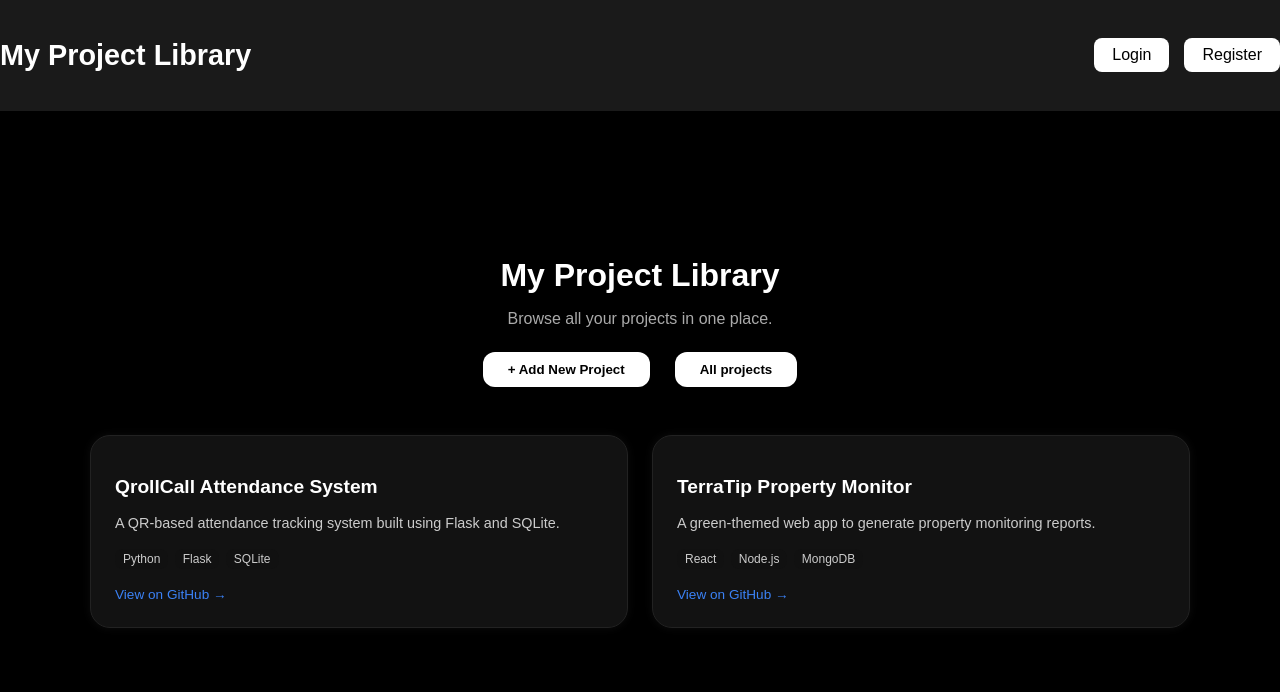
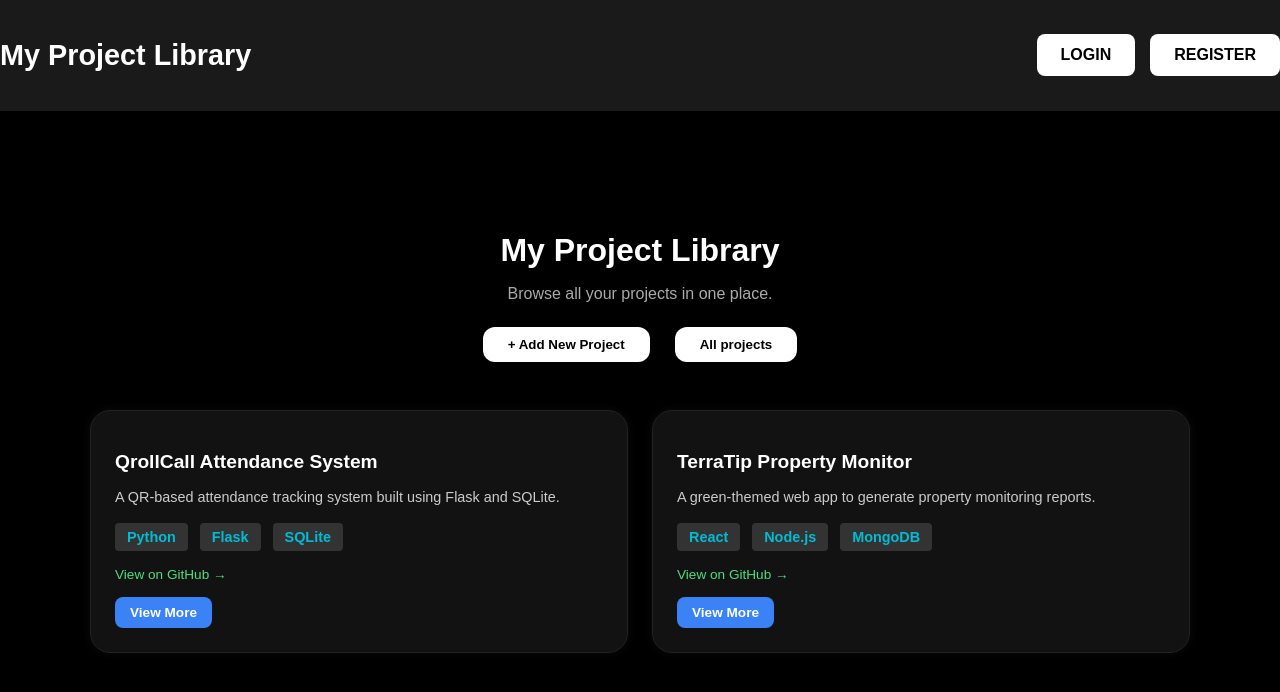
Before and after one commit to SiddhantBelkhede/ETP-Group-Project, a React (Vite) app: page / in a window 1280 px wide. Shown: the top 692 px of the page. Built offline with nearby package versions, Linux system fonts and the light colour scheme.

Commit message:
Commit from Riya

```diff
--- a/src/App.jsx
+++ b/src/App.jsx
@@ -2,6 +2,7 @@ import { BrowserRouter as Router, Routes, Route } from "react-router-dom";
 import AddProject from "./pages/AddProject";
 import HomePage from "./pages/HomePage";
 import AllProject from "./pages/AllProject";
+import ProjectDetailPage from "./pages/ProjectDetailPage";
 
 
 function App() {
@@ -12,7 +13,8 @@ function App() {
         <Routes>
           <Route path="/" element={<HomePage />} />
           <Route path="/add-project" element={<AddProject />} />
-          <Route path="/all-project" element={<AddProject />} />
+          <Route path="/all-project" element={<AllProject />} />
+           <Route path="/projects/:id" element={<ProjectDetailPage />} />
         </Routes>
       </Router>
     </>
--- a/src/hp.css
+++ b/src/hp.css
@@ -180,3 +180,60 @@ body {
     background-color: #d9d9d9;
     color: #000;
 }
+
+
+/* --- CODE TO ADD TO THE END OF hp.css --- */
+
+/* ===== View More Button (New Style) ===== */
+.view-more-btn {
+    /* Use a clear, but darker accent color to contrast with the light header buttons */
+    background-color: #3b82f6; /* Matching your existing project-link color */
+    color: white;
+
+    padding: 8px 15px;
+    border: none;
+    border-radius: 8px; /* Slightly rounder to match header buttons */
+    cursor: pointer;
+    font-size: 0.85rem;
+    font-weight: 600;
+
+    /* Layout */
+    display: inline-block;
+    width: auto;
+    margin-top: 10px;
+
+    /* Transitions for interactivity */
+    transition: background-color 0.2s, transform 0.1s;
+}
+
+.view-more-btn:hover {
+    background-color: #2563eb; /* Slightly darker blue on hover */
+    transform: translateY(-1px); /* Slight lift effect */
+}
+
+/* ===== GitHub Link (Project Link) - Adjustment for better theme integration ===== */
+/* This section overrides the previous .project-link to make it look less like a default blue link */
+.project-card .project-link {
+    color: #4ade80; /* Use a light green accent for a 'tech' feel (alternative to blue) */
+    text-decoration: none;
+    font-weight: 500; /* Lighter weight for subtlety */
+    display: block;
+    margin-top: 10px;
+    margin-bottom: 5px;
+    font-size: 0.85rem; /* Match button font size */
+    transition: color 0.3s;
+}
+
+.project-card .project-link:hover {
+    color: #86efac; /* Lighter green on hover */
+    text-decoration: underline;
+}
+
+/* Optional: If you want the tech badges to pop a bit more */
+.tech-badge {
+    background: #222; /* Slightly darker than card background */
+    color: #93c5fd; /* Light blue/cyan for a subtle tech badge color */
+    border-radius: 4px;
+    padding: 3px 8px;
+    font-size: 0.75rem;
+}
--- a/src/pages/HomePage.jsx
+++ b/src/pages/HomePage.jsx
@@ -70,6 +70,13 @@ function HomePage() {
             >
               View on GitHub →
             </a>
+               <button
+ className="view-more-btn"
+ onClick={() => navigate(`/projects/${project.id}`)}
+ >
+ View More
+ </button>
+
           </div>
         ))}
       </div>
--- /dev/null
+++ b/src/pages/ProjectDetailPage.jsx
@@ -0,0 +1,133 @@
+// pages/ProjectDetailPage.jsx
+
+import React, { useState, useEffect } from "react";
+import { useParams, useNavigate } from "react-router-dom";
+import "./projectDetail.css"; // Create this CSS file
+
+function ProjectDetailPage() {
+  const { id } = useParams(); // Gets the 'id' from the URL route: /projects/:id
+  const navigate = useNavigate();
+  const [project, setProject] = useState(null);
+  const [loading, setLoading] = useState(true);
+  const [error, setError] = useState(null);
+
+  // Placeholder for user authentication logic
+  // In a real MERN app, this would come from a global state/context
+  const currentUserId = "your_logged_in_user_id"; // Replace with actual logic
+
+  useEffect(() => {
+    const fetchProject = async () => {
+      try {
+        // You'll replace this with your actual MERN API endpoint
+        // Example: http://localhost:5000/api/projects/1
+        const response = await fetch(`http://localhost:5000/api/projects/${id}`);
+
+        if (!response.ok) {
+          throw new Error("Project not found");
+        }
+
+        const data = await response.json();
+        setProject(data);
+
+      } catch (err) {
+        setError(err.message);
+      } finally {
+        setLoading(false);
+      }
+    };
+
+    fetchProject();
+  }, [id]);
+
+  if (loading) {
+    return <div className="detail-container">Loading project details...</div>;
+  }
+
+  if (error || !project) {
+    return <div className="detail-container error">Error: {error || "Project not found."}</div>;
+  }
+
+  // This is a placeholder for checking if the current user is the project owner
+  // You would compare currentUserId with project.ownerId (or similar field)
+  const isOwner = project.ownerId === currentUserId;
+
+  // --- Handler functions for Edit/Delete (will require separate components/logic) ---
+  const handleEdit = () => {
+    // Navigate to an Edit Project page, passing the project ID
+    navigate(`/edit-project/${project._id}`);
+  };
+
+  const handleDelete = async () => {
+    if (window.confirm(`Are you sure you want to delete "${project.title}"?`)) {
+      try {
+        // Replace with your actual DELETE API endpoint
+        const response = await fetch(`http://localhost:5000/api/projects/${project._id}`, {
+          method: 'DELETE',
+        });
+
+        if (response.ok) {
+          alert("Project deleted successfully!");
+          navigate("/all-project"); // Redirect to the All Projects page
+        } else {
+          alert("Failed to delete project.");
+        }
+      } catch (err) {
+        alert("An error occurred during deletion.");
+      }
+    }
+  };
+
+
+  return (
+    <div className="detail-container">
+      <h1 className="project-title">{project.title}</h1>
+      <p className="project-owner">**Owner:** {project.ownerName || "N/A"}</p>
+
+      <div className="project-section">
+        <h2>Description</h2>
+        <p className="project-description">{project.description}</p>
+      </div>
+
+      <div className="project-section">
+        <h2>Tech Stack</h2>
+        <div className="tech-badges">
+          {project.technologies?.map((tech, i) => (
+            <span key={i} className="tech-badge">
+              {tech}
+            </span>
+          ))}
+        </div>
+      </div>
+
+      <div className="project-section">
+        <h2>Resources</h2>
+        <a
+          href={project.githubLink}
+          target="_blank"
+          rel="noopener noreferrer"
+          className="github-link"
+        >
+          View on GitHub →
+        </a>
+      </div>
+
+      {/* Conditional Edit/Delete Buttons */}
+      {isOwner && (
+        <div className="owner-actions">
+          <button className="btn edit-btn" onClick={handleEdit}>
+            Edit
+          </button>
+          <button className="btn delete-btn" onClick={handleDelete}>
+            Delete
+          </button>
+        </div>
+      )}
+
+      <button className="btn back-btn" onClick={() => navigate("/all-project")}>
+        ← Back to All Projects
+      </button>
+    </div>
+  );
+}
+
+export default ProjectDetailPage;
--- /dev/null
+++ b/src/pages/projectDetail.css
@@ -0,0 +1,146 @@
+/* projectDetail.css */
+
+/* --- General Layout and Background --- */
+.detail-container {
+  /* Match the dark background of your screenshot */
+  background-color: #1A1A1A;
+  color: #f0f6f9; /* Off-white text */
+  max-width: 900px;
+  margin: 40px auto;
+  padding: 30px;
+  border-radius: 12px;
+  box-shadow: 0 4px 20px rgba(0, 0, 0, 0.5);
+  font-family: Arial, sans-serif;
+  min-height: 80vh; /* Ensure it looks good even with minimal content */
+}
+
+/* --- Project Title and Owner --- */
+.project-title {
+  color: #00bcd4; /* Bright Teal accent for the main title */
+  font-size: 2.8em;
+  font-weight: 700;
+  border-bottom: 2px solid #333333; /* Subtly darker divider */
+  padding-bottom: 10px;
+  margin-bottom: 20px;
+}
+
+.project-owner {
+  font-style: italic;
+  color: #aaaaaa; /* Lighter gray for secondary info */
+  font-size: 1em;
+  margin-bottom: 30px;
+  /* You might need to adjust the field name 'ownerName' in ProjectDetailPage.jsx */
+}
+
+/* --- Section Styling --- */
+.project-section {
+  margin-bottom: 30px;
+  padding: 15px 0;
+  border-top: 1px solid #333333; /* Dark, subtle line */
+}
+
+.project-section h2 {
+  color: #f0f6f9;
+  font-size: 1.6em;
+  font-weight: 600;
+  margin-bottom: 15px;
+}
+
+.project-description {
+  line-height: 1.6;
+  font-size: 1.1em;
+}
+
+/* --- Tech Badges (Matching your screenshot style) --- */
+.tech-badges {
+  display: flex;
+  flex-wrap: wrap;
+  gap: 12px;
+}
+
+.tech-badge {
+  /* Match the background of your existing project cards' tags */
+  background-color: #333333;
+  color: #00bcd4; /* Teal text to match the accent */
+  padding: 6px 12px;
+  border-radius: 4px;
+  font-size: 0.9em;
+  font-weight: bold;
+}
+
+/* --- GitHub Link --- */
+.github-link {
+  color: #76ff03; /* Lime Green accent */
+  text-decoration: none;
+  font-weight: bold;
+  display: inline-block;
+  margin-top: 15px;
+  font-size: 1.1em;
+  transition: color 0.3s;
+}
+
+.github-link:hover {
+  color: #a7ffeb; /* Lighter color on hover */
+  text-decoration: underline;
+}
+
+/* --- Action Buttons (Edit/Delete) --- */
+.owner-actions {
+  display: flex;
+  gap: 15px;
+  margin-top: 30px;
+  padding-top: 20px;
+  border-top: 1px dashed #333333;
+}
+
+.btn {
+  padding: 12px 24px;
+  border: none;
+  border-radius: 8px;
+  cursor: pointer;
+  font-weight: bold;
+  text-transform: uppercase;
+  transition: background-color 0.2s, transform 0.1s;
+}
+
+.edit-btn {
+  background-color: #00bcd4; /* Teal for Edit */
+  color: #1A1A1A;
+}
+
+.edit-btn:hover {
+  background-color: #00a0b0;
+  transform: translateY(-1px);
+}
+
+.delete-btn {
+  background-color: #f44336; /* Red for Delete */
+  color: white;
+}
+
+.delete-btn:hover {
+  background-color: #d32f2f;
+  transform: translateY(-1px);
+}
+
+/* --- Back Button --- */
+.back-btn {
+    margin-top: 40px;
+    background: none;
+    border: 1px solid #76ff03; /* Border using the secondary green accent */
+    color: #76ff03;
+    padding: 10px 20px;
+}
+
+.back-btn:hover {
+    background-color: rgba(118, 255, 3, 0.1); /* Slight green tint on hover */
+    color: #a7ffeb;
+}
+
+/* --- Loading and Error States --- */
+.detail-container.error {
+    color: #f44336;
+    text-align: center;
+    font-size: 1.5em;
+    padding: 50px;
+}
```
